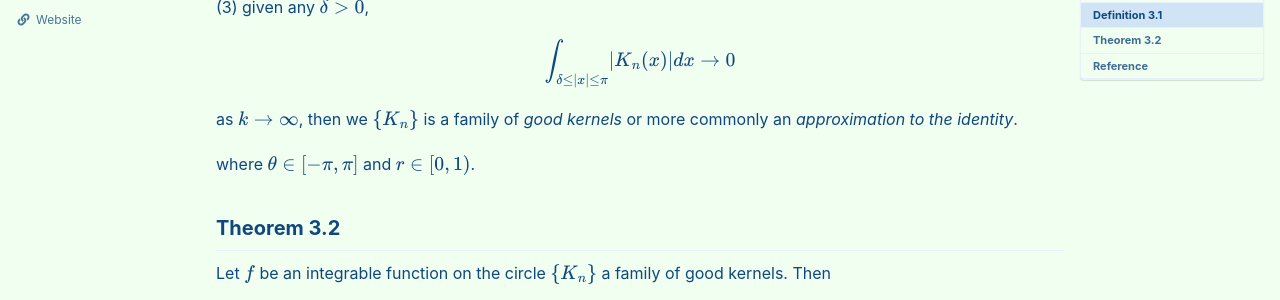
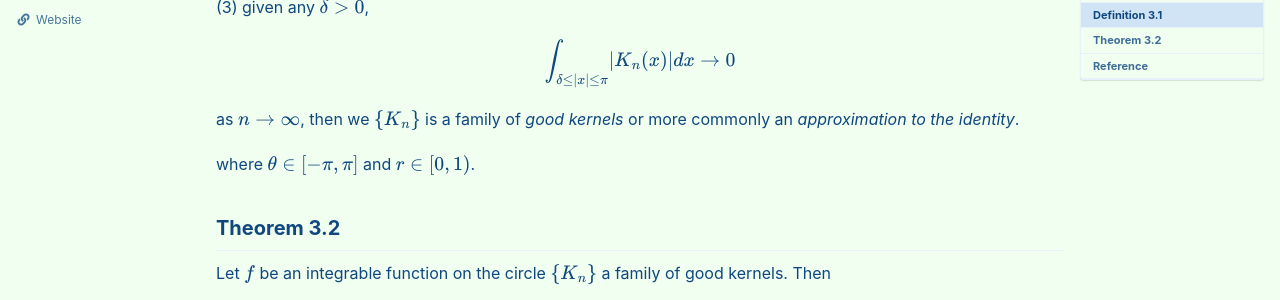
Before and after one commit to seanie12/blog, a Jekyll site: the page built from _posts/2023-02-06-convolution-good-kernels.md, in a window 1280 px wide and 900 px high, scrolled down 4655 px. Shown: the part 154-454 px from the top of the window. Built offline with Jekyll 4.4.1, drawn with Linux system fonts in a browser that asks for light colours; cached includes are drawn as plain includes; formulas are drawn with MathJax 3.

```diff
--- a/_posts/2023-02-06-convolution-good-kernels.md
+++ b/_posts/2023-02-06-convolution-good-kernels.md
@@ -242,7 +242,7 @@ $$
 \end{align*}
 $$
 
-as $k\to \infty$, then we $\\{K_n\\}$ is a family of *good kernels* or more commonly an *approximation to the identity*.
+as $n\to \infty$, then we $\\{K_n\\}$ is a family of *good kernels* or more commonly an *approximation to the identity*.
 
 where $\theta\in [-\pi, \pi]$ and $r\in [0,1)$.
 
```
